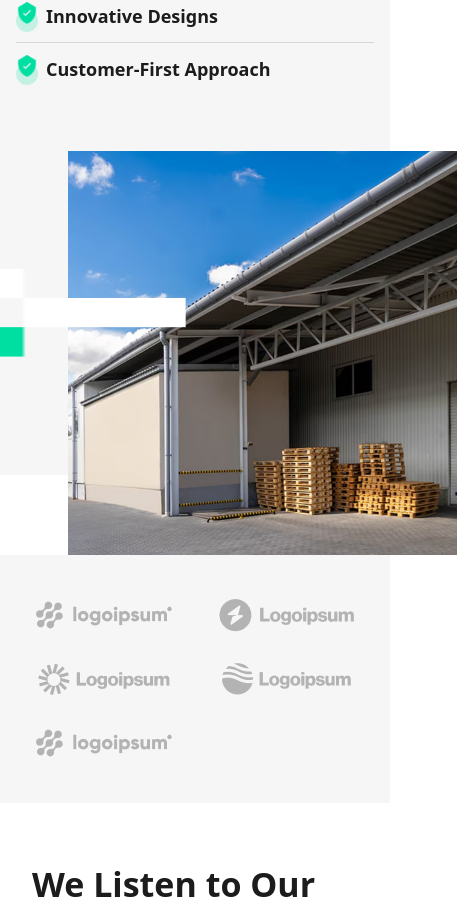
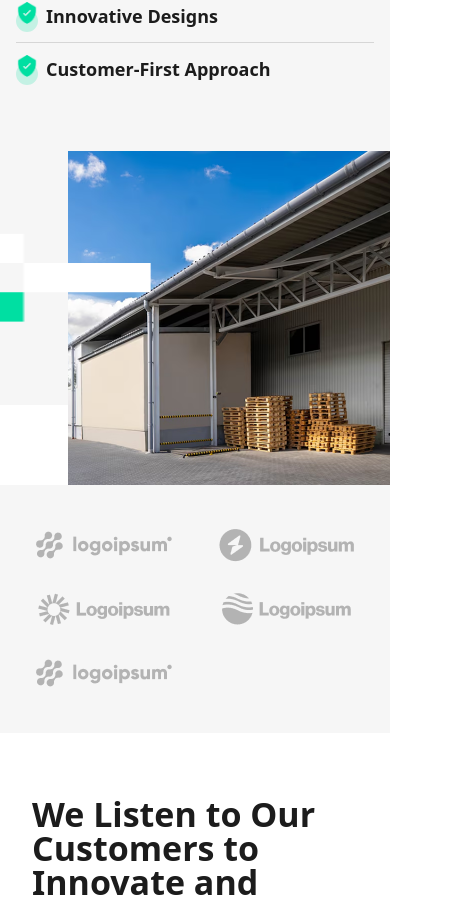
Before and after one commit to mufaqar/composite, a Next.js app: page / in a window 390 px wide. Shown: the part 5165-6068 px from the top of the page, 458 px wide, since content can reach past the window. Built offline with nearby package versions, Linux system fonts and the light colour scheme.

Commit message:
OverflowX

```diff
--- a/components/HomePage/Advanteges.tsx
+++ b/components/HomePage/Advanteges.tsx
@@ -77,7 +77,7 @@ const Advanteges = () => {
                 </div>
 
                 {/* Right Side */}
-                <div className="2xl:w-[55%] md:w-[45%] w-full flex">
+                <div className="2xl:w-[55%] md:w-[45%] w-full flex ">
                     <Image
                         src="/images/boxes2.png"
                         alt="boxes2"
@@ -90,7 +90,7 @@ const Advanteges = () => {
                         alt="advantage"
                         width={605}
                         height={627}
-                        className="md:w-full w-fit -mb-20"
+                        className="md:w-full w-fit -mb-20 overflow-x-hidden"
                     />
                 </div>
             </div>
```
